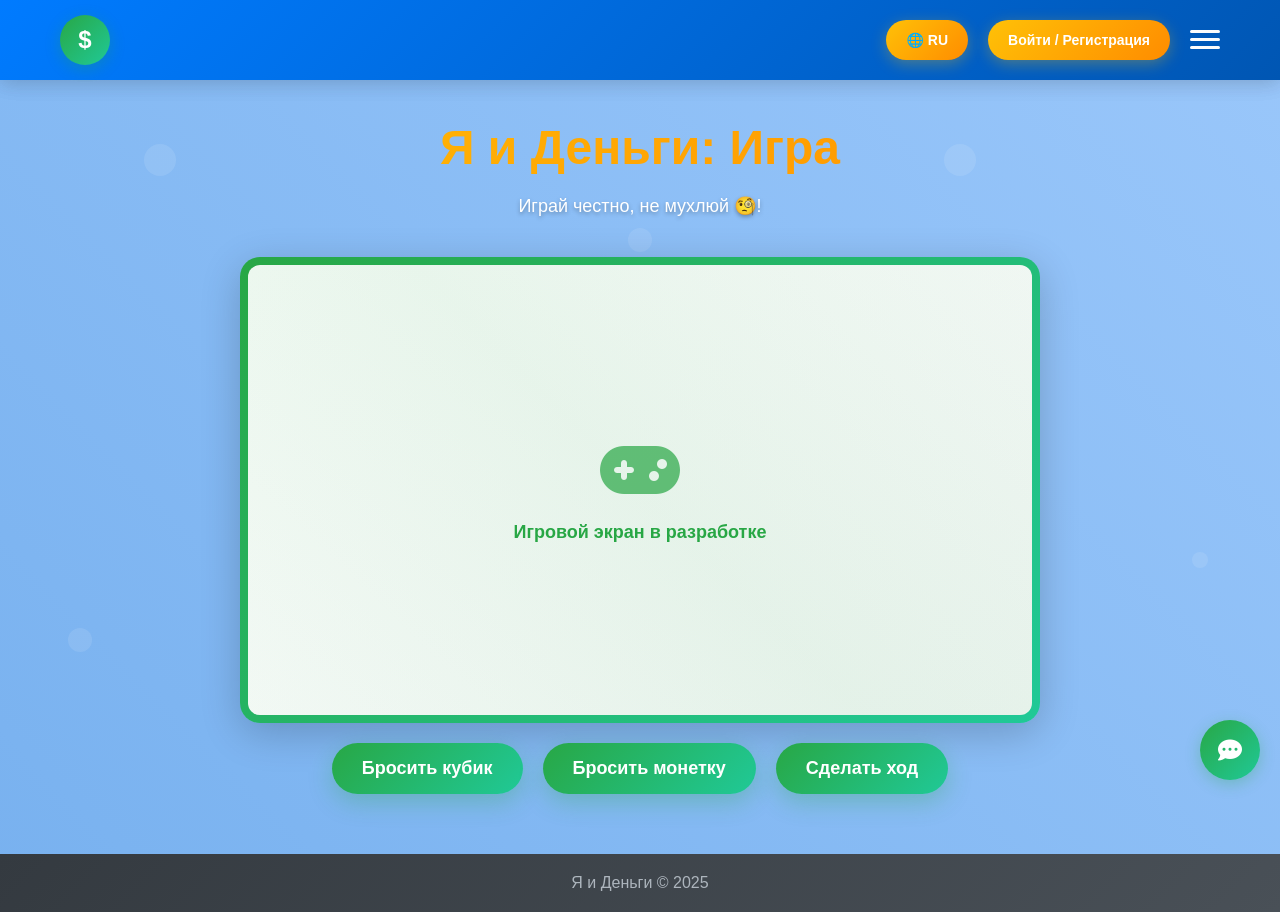
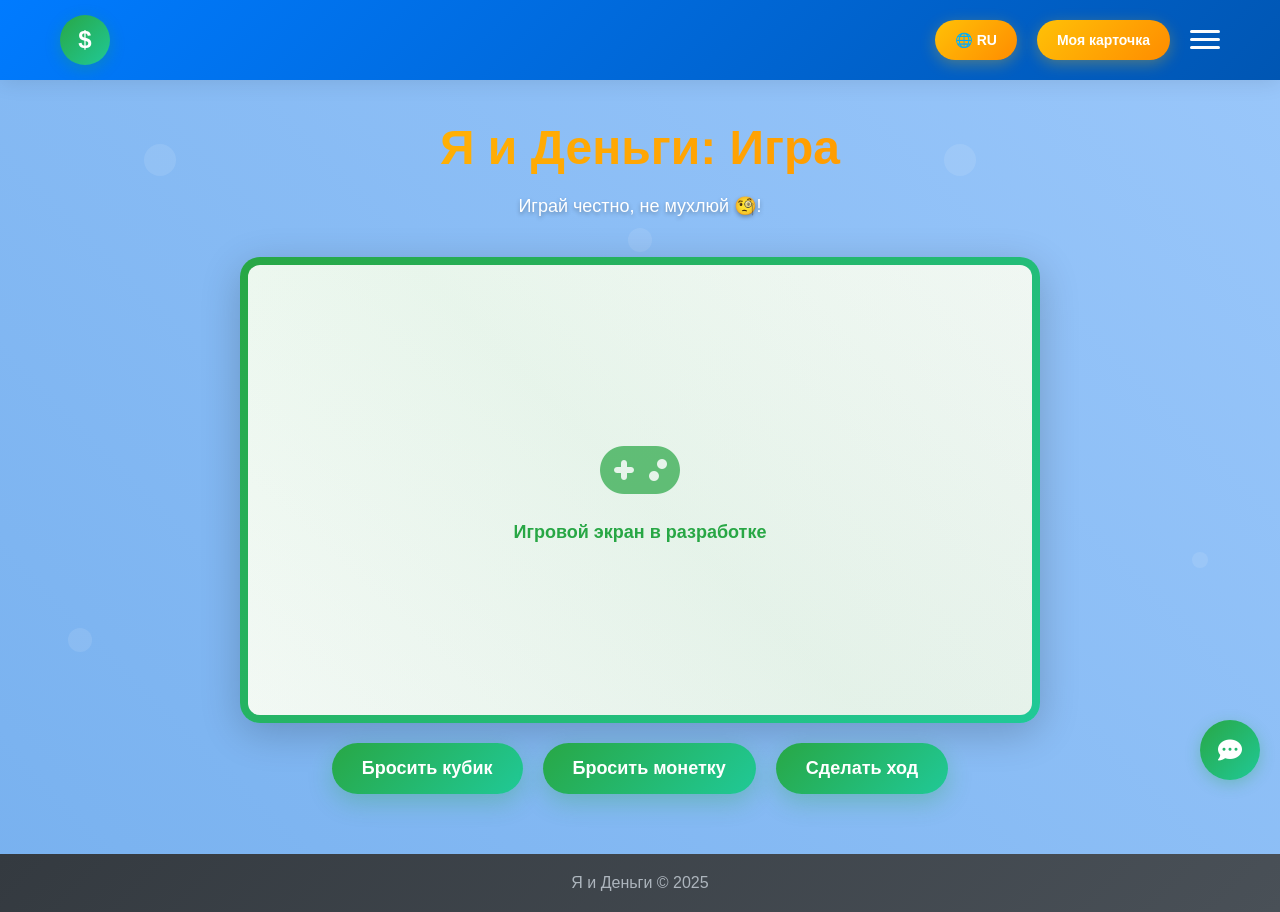
Before and after one commit to ideveloperkz/Im-and-money, a website: page public/pages/game.html in a window 1280 px wide. Drawn offline with Linux system fonts and the light colour scheme.

Commit message:
Update game.html

```diff
--- a/public/pages/game.html
+++ b/public/pages/game.html
@@ -34,23 +34,7 @@
                 <li><a href="#" onclick="logout()">Выйти</a></li>
             </ul>
         </nav>
-    <header class="header" id="header">
-    <div class="header-container">
-        <div class="logo">$</div>
-        <div class="nav-controls">
-            <button class="lang-btn">
-                <span>🌐</span>
-                <span>RU</span>
-            </button>
-            <a href="../pages/registration.html" class="auth-btn">Войти / Регистрация</a>
-            <div class="hamburger" id="hamburger">
-                <span></span>
-                <span></span>
-                <span></span>
-            </div>
-        </div>
-    </div>
-</header>
+
 
     <!-- Main Content -->
     <main class="main">
```
